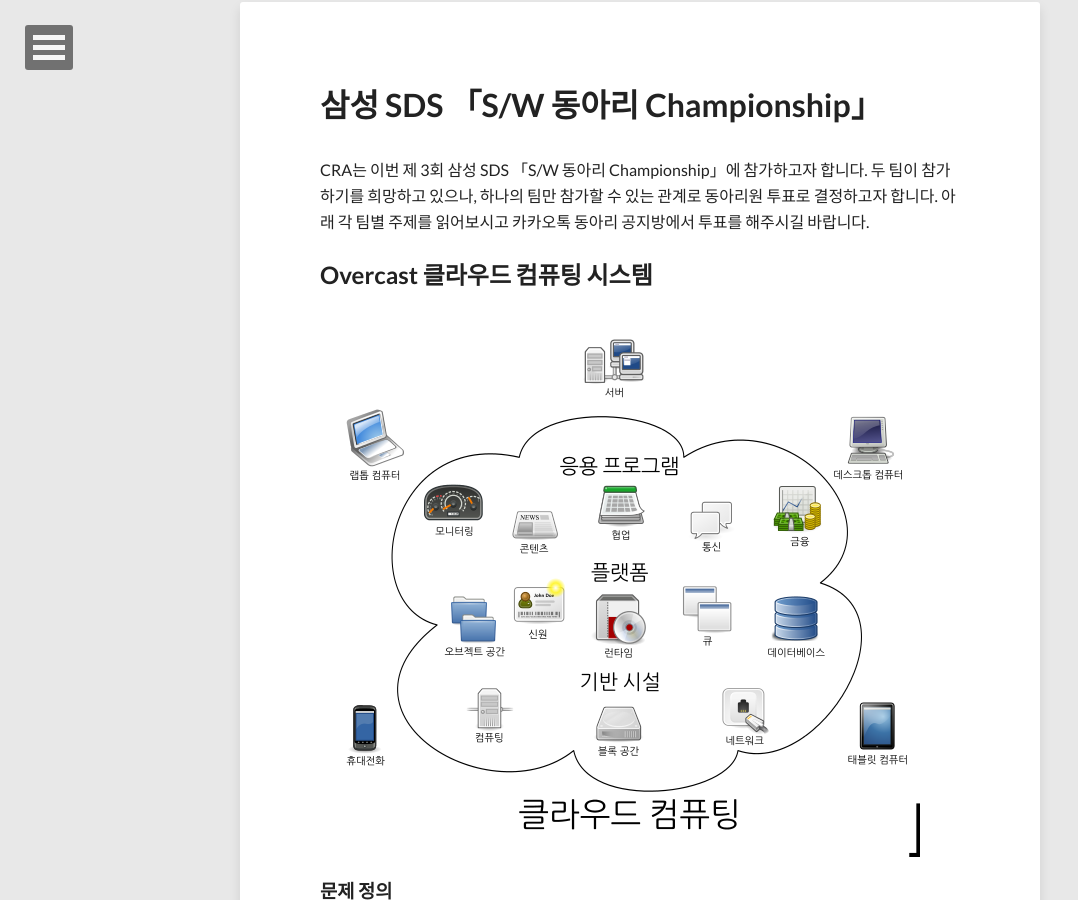
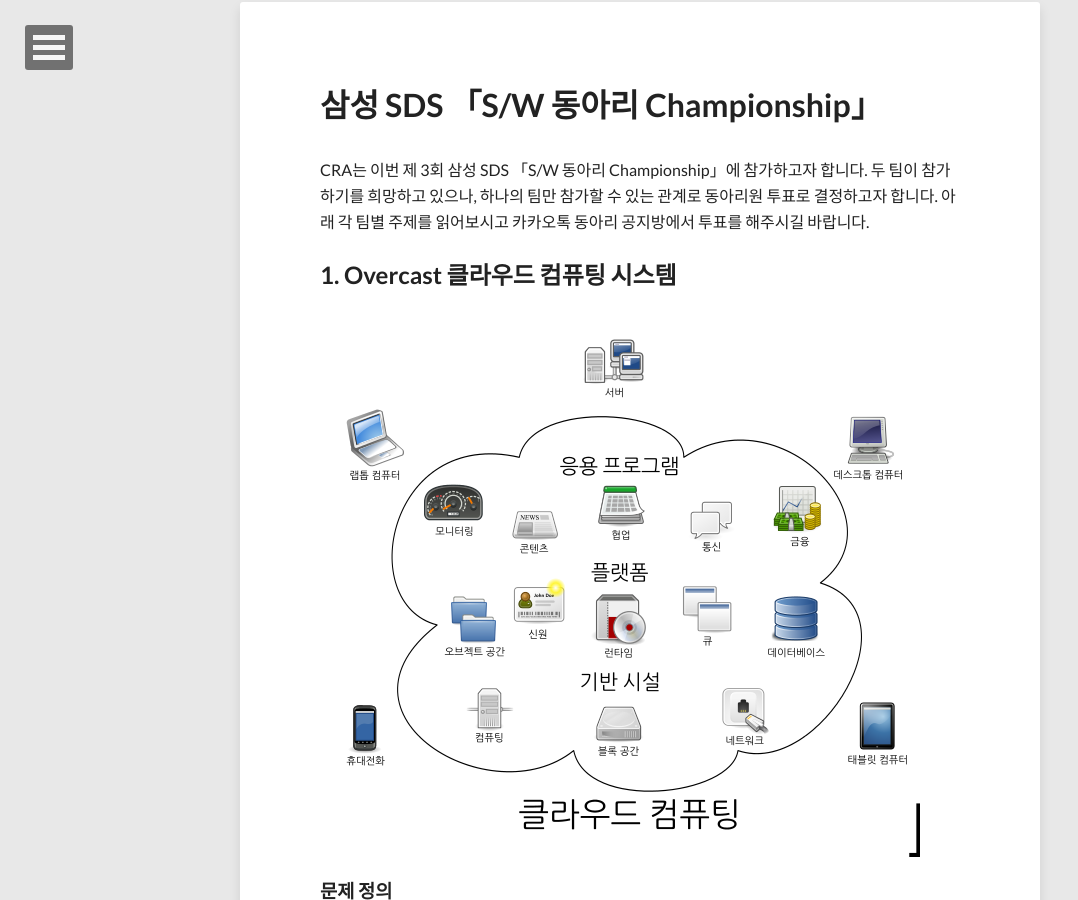
Before and after one commit to cra16/cra16.github.io, a Jekyll site: the page built from vote.md, in a window 1280 px wide and 900 px high, scrolled down 448 px. Shown: the whole window, without its empty margins (0-1078 px from the left). Built offline with Jekyll 4.4.1, drawn with Linux system fonts in a browser that asks for light colours; nearby versions of some CDN libraries; comment, search, counter and statistics services are not loaded; some of the changed text lies outside the part shown.

Commit message:
Update vote.md

```diff
--- a/vote.md
+++ b/vote.md
@@ -14,7 +14,7 @@
 
 CRA는 이번 제 3회 삼성 SDS 「S/W 동아리 Championship」에 참가하고자 합니다. 두 팀이 참가하기를 희망하고 있으나, 하나의 팀만 참가할 수 있는 관계로 동아리원 투표로 결정하고자 합니다. 아래 각 팀별 주제를 읽어보시고 카카오톡 동아리 공지방에서 투표를 해주시길 바랍니다.
 
-## Overcast 클라우드 컴퓨팅 시스템
+## 1. Overcast 클라우드 컴퓨팅 시스템
 
 ![Overcast-Overview](/images/overcast-1.png)
 
```
Also changed, not shown: other parts of vote.md (+3 -1 lines).
